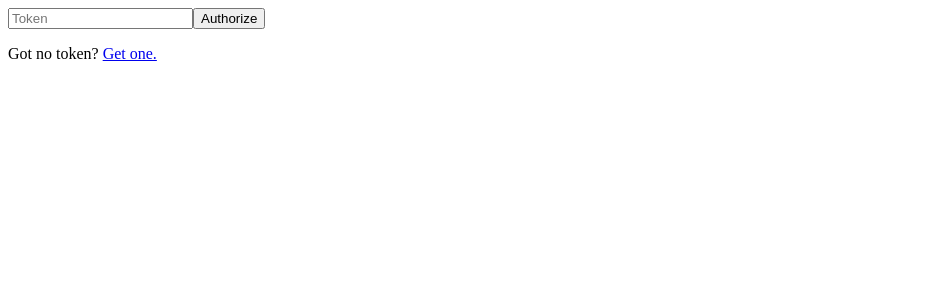
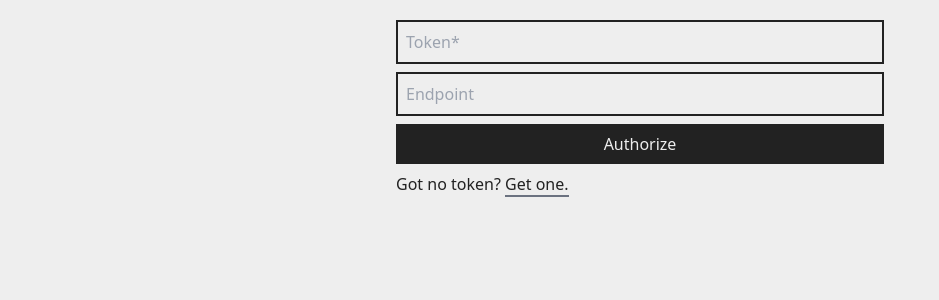
Before and after one commit to ALiwoto/SibylWebClient, a Next.js app: page /authorize in a window 1280 px wide. Shown: the top 300 px of the page, without its empty margins (0-939 px from the left). Built offline with nearby package versions, Linux system fonts and the light colour scheme.

Commit message:
Dark mode + custom endpoint

```diff
--- a/pages/_app.tsx
+++ b/pages/_app.tsx
@@ -1,5 +1,5 @@
 import { AppProps } from "next/app";
-import "tailwindcss/tailwind.css";
+import "../styles/global.css";
 
 function MyApp({ Component, pageProps }: AppProps) {
   return (
--- /dev/null
+++ b/pages/_document.tsx
@@ -0,0 +1,15 @@
+import Document, { Html, Head, Main, NextScript } from "next/document";
+
+export default class MyDocument extends Document {
+  render() {
+    return (
+      <Html>
+        <Head />
+        <body className="bg-light text-dark">
+          <Main />
+          <NextScript />
+        </body>
+      </Html>
+    );
+  }
+}
--- a/pages/authorize.tsx
+++ b/pages/authorize.tsx
@@ -10,19 +10,33 @@ export default function Authorize() {
   const submit = async (event: React.FormEvent<HTMLFormElement>) => {
     event.preventDefault();
 
-    const token = z
-      .string()
-      .nonempty()
-      .parse(formObj(event.currentTarget).token);
+    let { token, endpoint } = z
+      .object({
+        token: z.string().nonempty(),
+        endpoint: z.string(),
+      })
+      .parse(formObj(event.currentTarget));
 
-    const { result: valid } = await send("checkToken", { token });
+    endpoint = endpoint || "https://psychopass.animekaizoku.com/";
+
+    console.log(endpoint);
+
+    let valid;
+
+    try {
+      const { result } = await send("checkToken", { token }, { endpoint });
+      valid = result;
+    } catch (err) {
+      alert(err.message || String(err));
+      return;
+    }
 
     if (!valid) {
       alert("Invalid token.");
       return;
     }
 
-    authorize(token);
+    authorize(token, endpoint.endsWith("/") ? endpoint : endpoint + "/");
     router.replace("../");
   };
 
@@ -38,10 +52,17 @@ export default function Authorize() {
         type="password"
         id="token"
         name="token"
-        placeholder="Token"
-        className="block px-2 py-2 border-2 border-gray-500 w-full mb-2"
+        placeholder="Token*"
+        className="block px-2 py-2 border-2 border-dark bg-light w-full mb-2"
       />
-      <button className="block px-2 py-2 text-white mx-auto w-full bg-gray-500 hover:bg-gray-600 mb-2">
+      <input
+        type="text"
+        id="endpoint"
+        name="endpoint"
+        placeholder="Endpoint"
+        className="block px-2 py-2 border-2 border-dark bg-light w-full mb-2"
+      />
+      <button className="block px-2 py-2 text-light mx-auto w-full bg-dark hover:bg-dark-alt mb-2">
         Authorize
       </button>
       <p>
--- a/pages/check/[userId].tsx
+++ b/pages/check/[userId].tsx
@@ -47,7 +47,7 @@ export default function Check() {
   return (
     <>
       <input
-        className="block px-2 py-2 border-2 border-gray-500 w-full mb-2"
+        className="block px-2 py-2 border-2 border-dark bg-light w-full mb-2"
         type="number"
         name="userId"
         id="userId"
@@ -56,7 +56,7 @@ export default function Check() {
         onChange={(e) => setUserId(e.target.valueAsNumber)}
       />
       <Link href={`/check/${userId}`}>
-        <button className="block px-2 py-2 text-white mx-auto w-full bg-gray-500 hover:bg-gray-600 mb-2">
+        <button className="block px-2 py-2 text-light mx-auto w-full bg-dark hover:bg-dark-alt">
           Check
         </button>
       </Link>
--- a/pages/check/index.tsx
+++ b/pages/check/index.tsx
@@ -16,7 +16,7 @@ export default function Index() {
   return (
     <>
       <input
-        className="block px-2 py-2 border-2 border-gray-500 w-full mb-2"
+        className="block px-2 py-2 border-2 border-dark bg-light w-full mb-2"
         type="number"
         name="userId"
         id="userId"
@@ -25,7 +25,7 @@ export default function Index() {
         onChange={(e) => setUserId(e.target.valueAsNumber)}
       />
       <Link href={`/check/${userId}`}>
-        <button className="block px-2 py-2 text-white mx-auto w-full bg-gray-500 hover:bg-gray-600 mb-2">
+        <button className="block px-2 py-2 text-light mx-auto w-full bg-dark hover:bg-dark-alt">
           Check
         </button>
       </Link>
--- a/sibyl/index.ts
+++ b/sibyl/index.ts
@@ -1,15 +1,22 @@
 import { objQs } from "../utils";
 
-export const authorize = (token: string) =>
+export const authorize = (token: string, endpoint: string) => {
   localStorage.setItem("token", token);
+  localStorage.setItem("endpoint", endpoint);
+};
 
-export const unauthorize = () => localStorage.removeItem("token");
+export const unauthorize = () => {
+  localStorage.removeItem("token");
+  localStorage.removeItem("endpoint");
+};
 
-export const authorized = () => Boolean(window.localStorage.getItem("token"));
+export const authorized = () =>
+  Boolean(localStorage.getItem("token") && localStorage.getItem("endpoint"));
 
 export const send = async (
   method: string,
   data: any,
+  opts?: { endpoint?: string },
 ) => {
   const token = localStorage.getItem("token");
 
@@ -18,7 +25,8 @@ export const send = async (
   }
 
   return await (await fetch(
-    "https://psychopass.animekaizoku.com/" + method + "?" +
+    (opts?.endpoint || localStorage.getItem("endpoint")) +
+      method + "?" +
       objQs(data),
     {
       method: "GET",
--- /dev/null
+++ b/styles/global.css
@@ -0,0 +1,17 @@
+@import "tailwindcss/tailwind";
+
+:root {
+  --dark: #222;
+  --dark-alt: #333;
+  --light: #eee;
+  --light-alt: #ccc;
+}
+
+@media (prefers-color-scheme: dark) {
+  :root {
+    --dark: #eee;
+    --dark-alt: #ccc;
+    --light: #222;
+    --light-alt: #333;
+  }
+}
--- a/tailwind.config.js
+++ b/tailwind.config.js
@@ -1,12 +1,19 @@
 module.exports = {
-  mode: 'jit',
-  purge: ['./pages/**/*.{js,ts,jsx,tsx}', './components/**/*.{js,ts,jsx,tsx}'],
+  mode: "jit",
+  purge: ["./pages/**/*.{js,ts,jsx,tsx}", "./components/**/*.{js,ts,jsx,tsx}"],
   darkMode: false, // or 'media' or 'class'
   theme: {
-    extend: {},
+    extend: {
+      colors: {
+        "dark": "var(--dark)",
+        "dark-alt": "var(--dark-alt)",
+        "light": "var(--light)",
+        "light-alt": "var(--light-alt)",
+      },
+    },
   },
   variants: {
     extend: {},
   },
   plugins: [],
-}
+};
```
